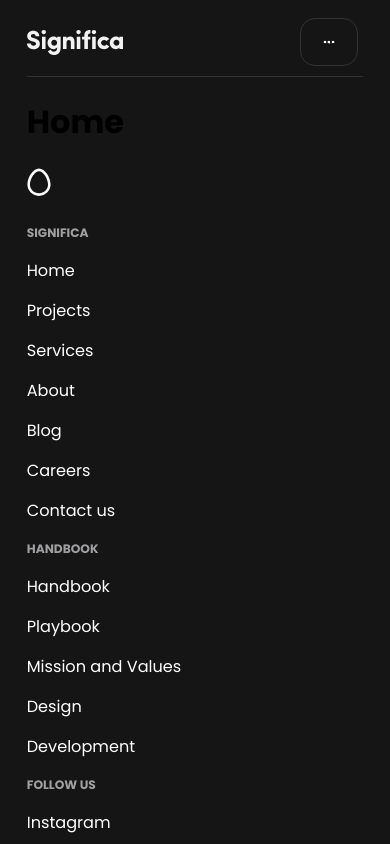
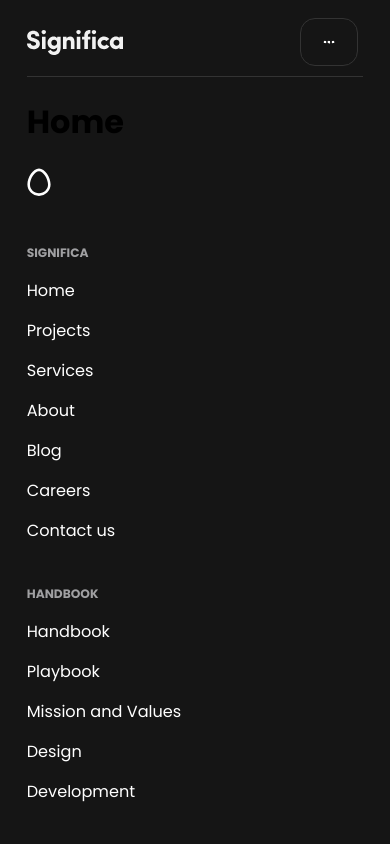
Before and after one commit to jairo2k5/significa-clone, a React (Vite) app: page / in a window 390 px wide. Shown: the top 844 px of the page. Built offline with nearby package versions, Linux system fonts and the light colour scheme.

Commit message:
espaçamento entre listas do footer atualizado

```diff
--- a/src/components/Footer.jsx
+++ b/src/components/Footer.jsx
@@ -1,10 +1,9 @@
-/* Libraries */
+/* Resources by Libraries */
 import styled from 'styled-components'
 
 /* Stylesheet */
 import './styles/Footer.sass'
 
-function Footer() {
 const FooterList = styled.ul`
     margin: 0;
     padding: 0;
@@ -27,6 +26,7 @@ function Footer() {
     margin: 0;
 `
 
+function Footer() {
     return (
         <>
             <div className="footer">
--- a/src/components/Header.jsx
+++ b/src/components/Header.jsx
@@ -15,7 +15,7 @@ const Sidebar = styled.div`
     position: absolute;
     top: 0;
     right: 0;
-    height: 100vh;
+    height: 100%;
     color: #fff;
     background: #171717;
     width: 100%;
--- a/src/components/styles/Footer.sass
+++ b/src/components/styles/Footer.sass
@@ -31,7 +31,7 @@
     .footer
         flex-direction: column
         .footer-links
-            margin-top: 25px
+            margin-top: 20px
             width: 100%
             justify-content: space-between
     .phrase
@@ -42,3 +42,4 @@
         flex-direction: column
         ul
             font-size: 11pt
+            margin-top: 25px
```
Lines whose indentation alone changed are shown as unchanged.
